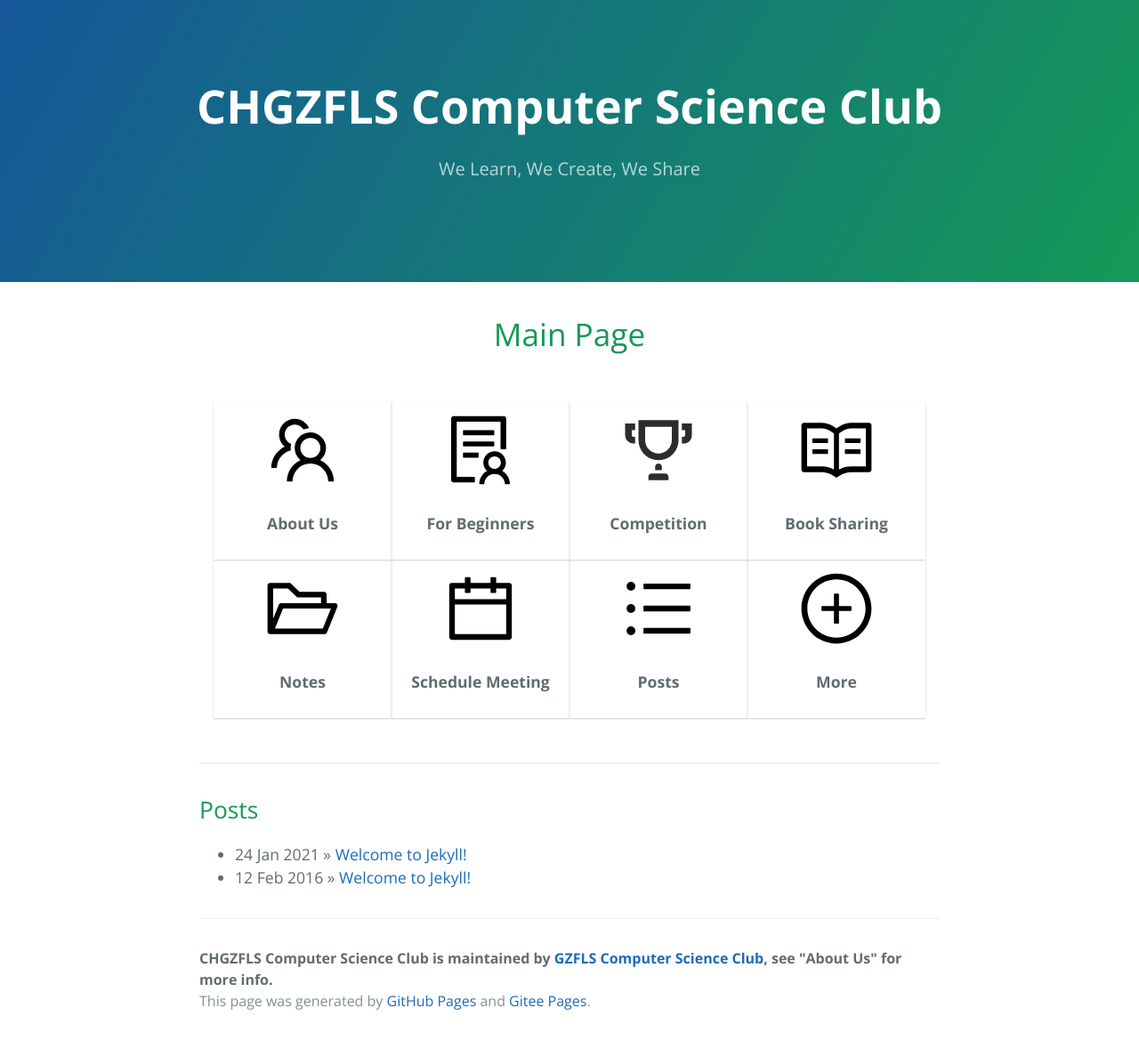
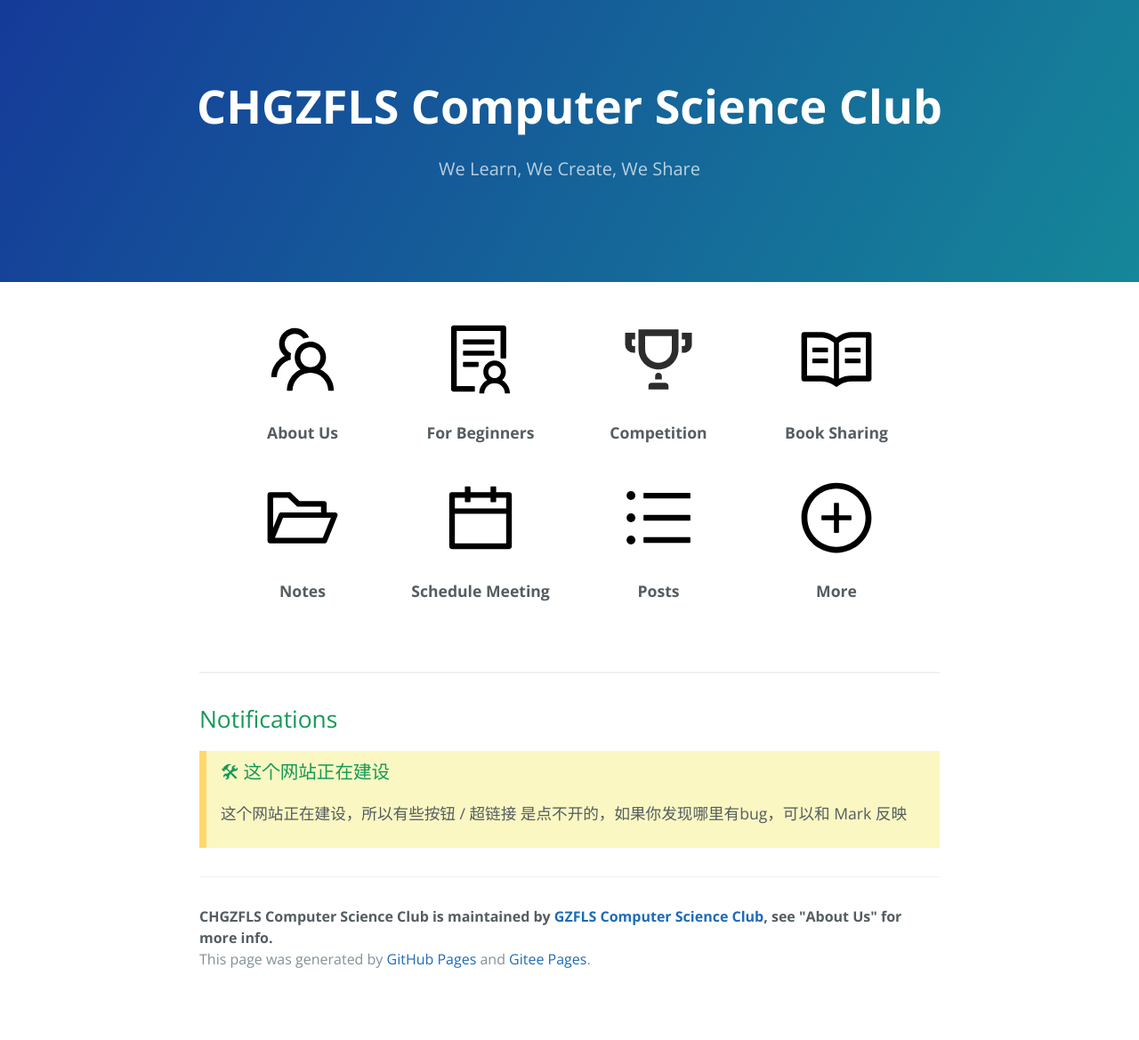
Before and after one commit to MarkChenYutian/gwcsclub, a Jekyll site: the page built from index.md, in a window 1280 px wide. Shown: the whole page at 89% size. Built offline with Jekyll 4.4.1, drawn with Linux system fonts in a browser that asks for light colours; after the commit the page ends 1122 px from its top, so only the background shows below that.

Commit message:
Update Pages, icon, and css

```diff
--- a/css/cayman.css
+++ b/css/cayman.css
@@ -126,7 +126,7 @@
 
 * { box-sizing: border-box; }
 
-body { padding: 0; margin: 0; font-family: "Open Sans", "Helvetica Neue", Helvetica, Arial, sans-serif; font-size: 16px; line-height: 1.5; color: #606c71; }
+body { padding: 0; margin: 0; font-family: "Open Sans", "Helvetica Neue", Helvetica, Arial, sans-serif; font-size: 16px; line-height: 1.5; color: #545d61; }
 
 a { color: #1e6bb8; text-decoration: none; }
 a:hover { text-decoration: underline; }
@@ -139,7 +139,7 @@ a:hover { text-decoration: underline; }
 @media screen and (max-width: 42em) { .btn { display: block; width: 100%; padding: 0.75rem; font-size: 0.9rem; }
   .btn + .btn { margin-top: 1rem; margin-left: 0; } }
 
-.page-header { color: #fff; text-align: center; background-color: #159957; background-image: linear-gradient(120deg, #155799, #159957); }
+.page-header { color: #fff; text-align: center; background-color: #159957; background-image: linear-gradient(120deg, #153a99, #158799); }
 @media screen and (min-width: 64em) { .page-header { padding: 5rem 6rem; } }
 @media screen and (min-width: 42em) and (max-width: 64em) { .page-header { padding: 3rem 4rem; } }
 @media screen and (max-width: 42em) { .page-header { padding: 2rem 1rem; } }
--- a/css/personalize.css
+++ b/css/personalize.css
@@ -1,6 +1,5 @@
 .card {
     /* Add shadows to create the "card" effect */
-    box-shadow: 0 1px 2px 0 rgba(0,0,0,0.2);
     transition: 0.3s;
     padding: 10px;
     cursor:pointer;
@@ -15,8 +14,8 @@
 /* On mouse-over, add a deeper shadow */
 .card:hover {
     transition: 0.5s;
-    background-color: #027bd8;
-    color: rgba(255, 255, 255, 0.9);
+    background-color: #2c4fc3;
+    color: #fffffff1;
     box-shadow: 0 8px 16px 0 rgba(0, 0, 0, 0.4);
 }
 
@@ -32,3 +31,25 @@
   align-items: flex-start;
   align-content: flex-start;
 }
+
+/* Notification Block CSS */
+.notification{
+  background-color: rgb(250, 247, 194);
+  padding: 8px 16px 8px 16px;
+  margin: 16px 0px 16px 0px;
+  /* Orange Bar on the Left */
+  border-left-style: solid;
+  border-left-width: 8px;
+  border-left-color:rgb(255, 216, 109);
+}
+
+/* Info Block CSS */
+.info{
+  background-color: rgb(212, 246, 255);
+  padding: 8px 16px 8px 16px;
+  margin: 16px 0px 16px 0px;
+  /* Blue Bar on the Left */
+  border-left-style: solid;
+  border-left-width: 8px;
+  border-left-color:rgb(109, 223, 255)
+}
--- a/index.md
+++ b/index.md
@@ -3,34 +3,38 @@ layout: default
 title: {{ site.name }}
 ---
 
-<center><h1>Main Page</h1></center>
-
 <div class="card-box">
-  <div class="card">
+  <div class="card" onClick="window.location.href='{{ site.baseurl }}/secondary-pages/2021/01/26/About-Us.html'">
     <img src="{{ site.baseurl }}/assets/aboutUs.svg" height="50%" width="50%"/>
     <p><strong>About Us</strong></p>
   </div>
+
   <div class="card">
     <img src="{{ site.baseurl }}/assets/toBeginners.svg" height="50%" width="50%"/>
     <p><strong>For Beginners</strong></p>
   </div>
-  <div class="card">
+
+  <div class="card" onClick="window.location.href='{{ site.baseurl }}/secondary-pages/2016/01/26/Competitions.html'">
     <img src="{{ site.baseurl }}/assets/competition.svg" height="50%" width="50%"/>
     <p><strong>Competition</strong></p>
   </div>
+
   <div class="card">
     <img src="{{ site.baseurl }}/assets/bookSharing.svg" height="50%" width="50%"/>
     <p><strong>Book Sharing</strong></p>
   </div>
+
   <div class="card">
     <img src="{{ site.baseurl }}/assets/notes.svg" height="50%" width="50%"/>
     <p><strong>Notes</strong></p>
   </div>
+
   <div class="card">
     <img src="{{ site.baseurl }}/assets/meetTA.svg" height="50%" width="50%"/>
     <p><strong>Schedule Meeting</strong></p>
   </div>
-  <div class="card">
+
+  <div class="card" onClick="window.location.href='{{ site.baseurl }}/secondary-pages/2021/01/26/All-Posts.html'">
     <img src="{{ site.baseurl }}/assets/column.svg" height="50%" width="50%"/>
     <p><strong>Posts</strong></p>
   </div>
@@ -43,10 +47,9 @@ title: {{ site.name }}
 
 ---
 
-## Posts
+## Notifications
 
-<ul class="posts">
-    {% for post in site.posts %}
-      <li><span>{{ post.date | date_to_string }}</span> &raquo; <a href="{{ site.baseurl }}{{ post.url }}">{{ post.title }}</a></li>
-    {% endfor %}
-</ul>
+<div class="notification">
+  <h3>🛠 这个网站正在建设</h3>
+  <p>这个网站正在建设，所以有些按钮 / 超链接 是点不开的，如果你发现哪里有bug，可以和 Mark 反映</p>
+</div>
```
Also changed, not shown: _includes/head.html (+12 -0 lines), _layouts/page.html (+14 -1 lines), _layouts/post.html (+12 -2 lines), _posts/2016-01-26-Competitions.md (added, +10 -0 lines), _posts/2016-02-12-sample-content.markdown (deleted, +0 -24 lines), _posts/2021-01-24-test.md (deleted, +0 -23 lines), _posts/2021-01-26-About-Us.md (added, +8 -0 lines), _posts/2021-01-26-All-Posts.md (added, +16 -0 lines), assets/back.svg (added), assets/home.svg (added), assets/notification.svg (added), assets/usaco.svg (added), assets/vex_logo.png (added).
